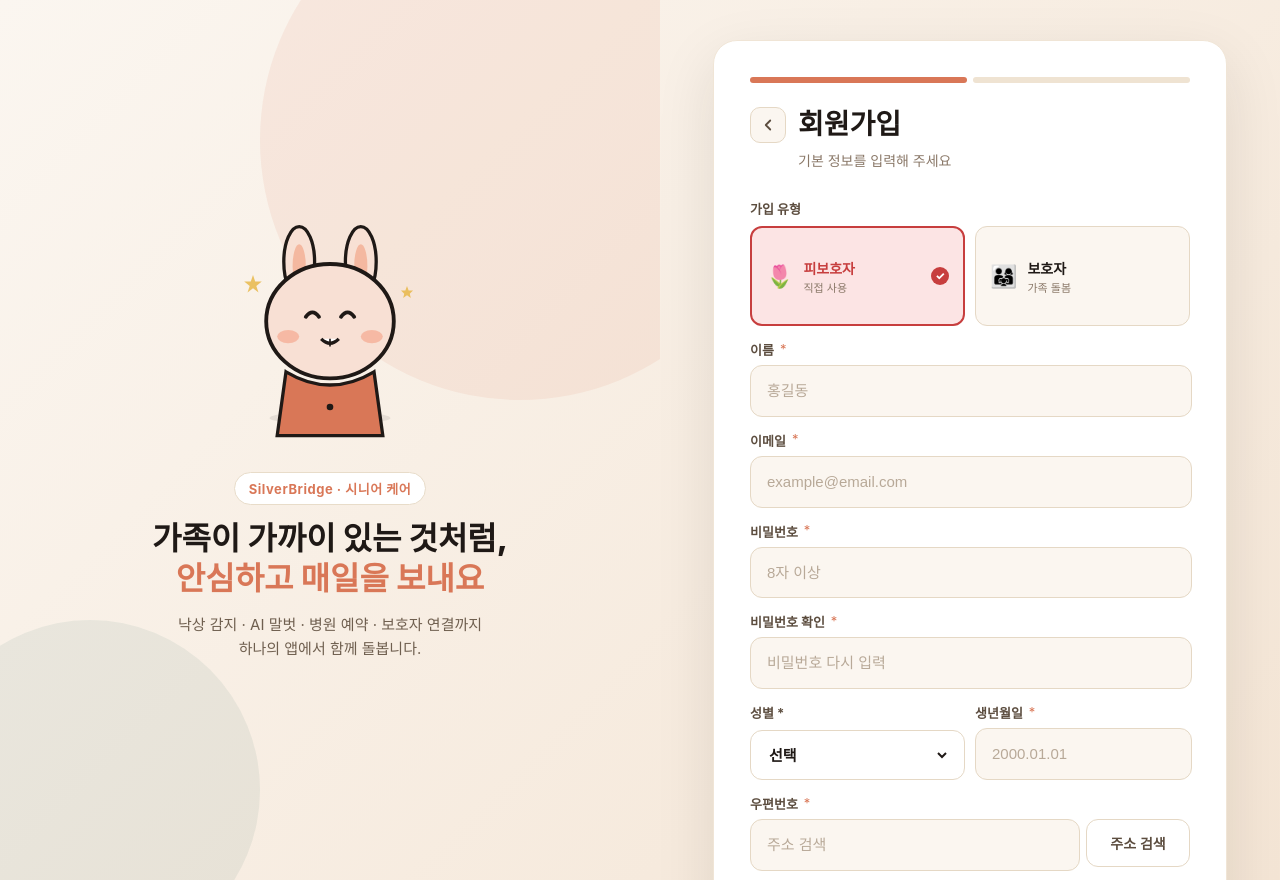
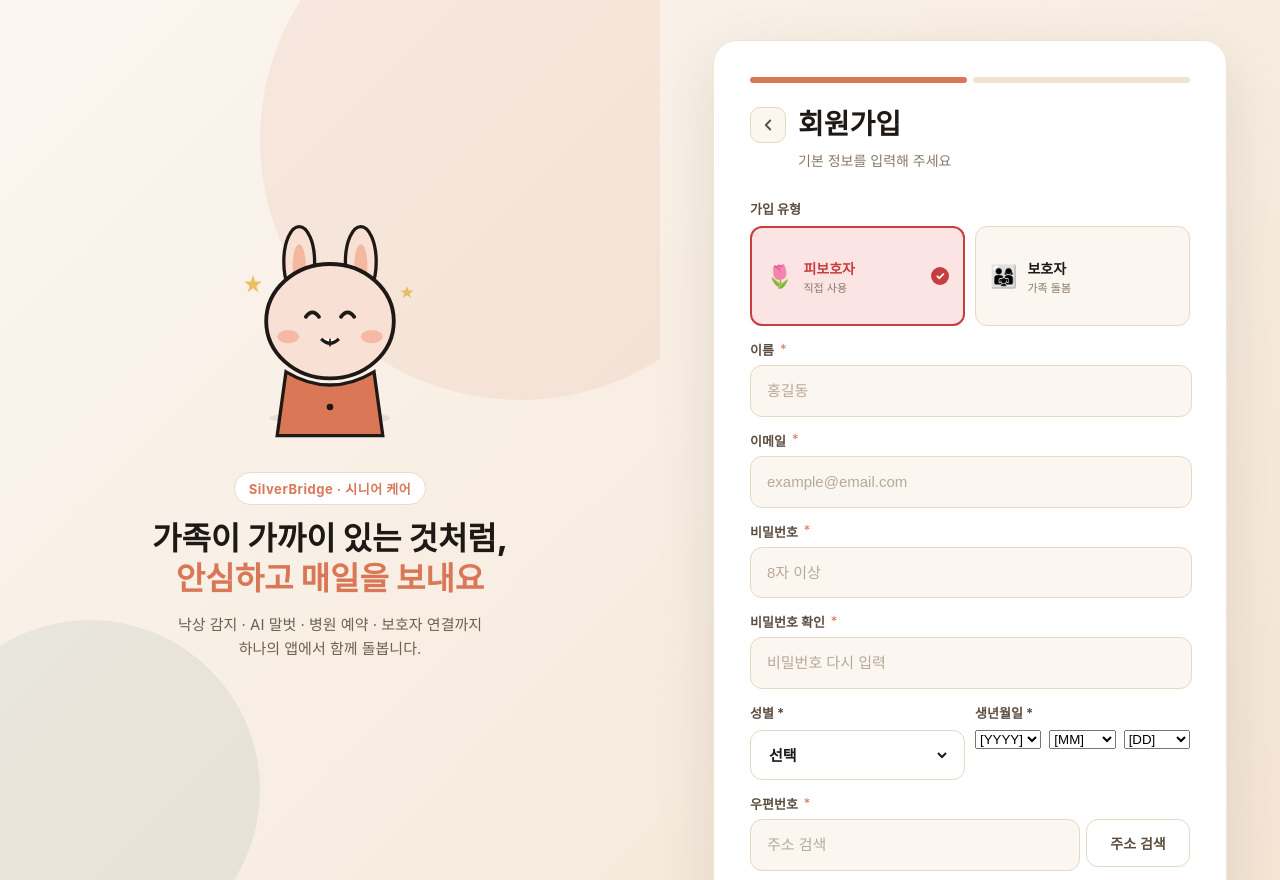
Before and after one commit to Dongyang-Mirae-University-software/SilverBridgeFe, a Next.js app: page /signup in a window 1280 px wide. Built offline with nearby package versions, Linux system fonts and the light colour scheme.

Commit message:
fix: 생년월일 셀렉트 적용

```diff
--- a/src/app/(auth)/signup/_components/SignupBasicInfoStep.module.css
+++ b/src/app/(auth)/signup/_components/SignupBasicInfoStep.module.css
@@ -2,6 +2,13 @@
   display: grid;
   grid-template-columns: repeat(2, minmax(0, 1fr));
   gap: 10px;
+}
+
+.birthDateField {
+  display: flex;
+  min-width: 0;
+  flex-direction: column;
+  gap: 8px;
 }
 
 .selectField {
@@ -36,6 +43,17 @@
   font-size: 15px;
   font-weight: 600;
   outline: none;
+}
+
+.birthDateSelects {
+  grid-template-columns: repeat(3, minmax(0, 1fr));
+}
+
+.birthDateError {
+  color: #c94f35;
+  font-size: 12px;
+  font-weight: 600;
+  line-height: 1.4;
 }
 
 .addressSearchRow {
--- a/src/app/(auth)/signup/_components/SignupBasicInfoStep.tsx
+++ b/src/app/(auth)/signup/_components/SignupBasicInfoStep.tsx
@@ -5,6 +5,7 @@ import styles from './SignupBasicInfoStep.module.css';
 import SignupRoleSelector from './SignupRoleSelector';
 import TextInput from '@/components/TextInput';
 import { SignupFormValues } from '@/hooks/useSignupForm';
+import { BirthDateSelects } from '@/components/BirthDateSelects';
 
 const cx = classNames.bind(styles);
 
@@ -24,7 +25,8 @@ interface SignupBasicInfoStepProps {
   genderField: UseFormRegisterReturn;
   addressField: UseFormRegisterReturn;
   addressDetailField: UseFormRegisterReturn;
-  birthDateField: UseFormRegisterReturn;
+  birthDateValue: string;
+  onBirthDateChange: (value: string) => void;
   postcodeField: UseFormRegisterReturn;
   onAddressSearch: () => void;
   onEmailCheck: () => void;
@@ -46,7 +48,8 @@ export default function SignupBasicInfoStep({
   genderField,
   addressField,
   addressDetailField,
-  birthDateField,
+  birthDateValue,
+  onBirthDateChange,
   postcodeField,
   onAddressSearch,
   onEmailCheck,
@@ -109,15 +112,13 @@ export default function SignupBasicInfoStep({
             </select>
           </span>
         </label>
-        <TextInput
-          label="생년월일"
-          placeholder="2000.01.01"
-          required
-          inputMode="numeric"
-          {...birthDateField}
-          error={Boolean(errors.birthDate && allValues.birthDate && allValues.birthDate.trim() !== '')}
-          errorText={errors.birthDate?.message}
-        />
+        <label className={cx('birthDateField')}>
+          <span className={cx('selectLabel')}>생년월일 *</span>
+          <BirthDateSelects className={cx('birthDateSelects')} value={birthDateValue} onChange={onBirthDateChange} />
+          {errors.birthDate?.message && allValues.birthDate && allValues.birthDate.trim() !== '' && (
+            <span className={cx('birthDateError')}>{errors.birthDate.message}</span>
+          )}
+        </label>
       </div>
       <div className={cx('addressSearchRow')}>
         <TextInput
--- a/src/app/(auth)/signup/_components/SignupForm.tsx
+++ b/src/app/(auth)/signup/_components/SignupForm.tsx
@@ -229,7 +229,8 @@ export default function SignupForm({ step, onStepChange, kakaoData }: Props) {
             passwordField={register('password', isKakaoSignup ? undefined : passwordRules('비밀번호 형식이 올바르지 않습니다.'))}
             passwordCheckField={register('passwordCheck', isKakaoSignup ? undefined : passwordCheckRules('비밀번호가 일치하지 않습니다.'))}
             genderField={register('gender', { required: '성별을 선택하세요.' })}
-            birthDateField={register('birthDate', textRules('생년월일을 입력하세요.', 1))}
+            birthDateValue={allValues.birthDate}
+            onBirthDateChange={value => setValue('birthDate', value, { shouldDirty: true, shouldValidate: true })}
             postcodeField={register('postcode', textRules('우편번호를 입력하세요.', 1))}
             addressField={register('address', textRules('주소를 입력하세요.', 1))}
             addressDetailField={register('addressDetail', textRules('상세주소를 입력하세요.', 1))}
--- /dev/null
+++ b/src/components/BirthDateSelects.module.css
@@ -0,0 +1,10 @@
+.birthDateSelects {
+  display: grid;
+  grid-template-columns: repeat(3, minmax(0, 1fr));
+  gap: 8px;
+}
+
+.birthDateSelects select {
+  width: 100%;
+  min-width: 0;
+}
--- /dev/null
+++ b/src/components/BirthDateSelects.tsx
@@ -0,0 +1,61 @@
+import classNames from 'classnames/bind';
+
+import styles from './BirthDateSelects.module.css';
+import { composeBirthDate, getBirthDateDays, getBirthDateMonths, getBirthDateYears, parseBirthDate } from '@/lib/format/birthDate';
+
+const cx = classNames.bind(styles);
+
+interface Props {
+  value: string;
+  onChange: (value: string) => void;
+  className?: string;
+}
+
+export function BirthDateSelects({ value, onChange, className }: Props) {
+  const { year, month, day } = parseBirthDate(value);
+  const days = getBirthDateDays(year, month);
+  const normalizedDay = day && days.includes(day) ? day : '';
+
+  return (
+    <div className={cx('birthDateSelects', className)}>
+      <select
+        value={year}
+        onChange={event => {
+          const nextYear = event.target.value;
+          const nextDays = getBirthDateDays(nextYear, month);
+          onChange(composeBirthDate({ year: nextYear, month, day: normalizedDay && nextDays.includes(normalizedDay) ? normalizedDay : '' }));
+        }}
+      >
+        <option value="">[YYYY]</option>
+        {getBirthDateYears().map(option => (
+          <option key={option} value={option}>
+            {option}
+          </option>
+        ))}
+      </select>
+      <select
+        value={month}
+        onChange={event => {
+          const nextMonth = event.target.value;
+          const nextDays = getBirthDateDays(year, nextMonth);
+          onChange(composeBirthDate({ year, month: nextMonth, day: normalizedDay && nextDays.includes(normalizedDay) ? normalizedDay : '' }));
+        }}
+      >
+        <option value="">[MM]</option>
+        {getBirthDateMonths().map(option => (
+          <option key={option} value={option}>
+            {option}
+          </option>
+        ))}
+      </select>
+      <select value={normalizedDay} onChange={event => onChange(composeBirthDate({ year, month, day: event.target.value }))}>
+        <option value="">[DD]</option>
+        {days.map(option => (
+          <option key={option} value={option}>
+            {option}
+          </option>
+        ))}
+      </select>
+    </div>
+  );
+}
--- a/src/components/layout/dashboard/ProfileInfoPanel.module.css
+++ b/src/components/layout/dashboard/ProfileInfoPanel.module.css
@@ -83,6 +83,10 @@
   display: grid;
   gap: 10px;
   min-width: 0;
+}
+
+.profileBirthDateSelects {
+  grid-template-columns: repeat(3, minmax(0, 1fr));
 }
 
 .profileFieldBody span {
--- /dev/null
+++ b/src/lib/format/birthDate.ts
@@ -0,0 +1,44 @@
+export type BirthDateParts = {
+  year: string;
+  month: string;
+  day: string;
+};
+
+export function parseBirthDate(value?: string | null): BirthDateParts {
+  if (!value) return { year: '', month: '', day: '' };
+
+  const [year = '', month = '', day = ''] = value.trim().split('-');
+  return {
+    year,
+    month,
+    day,
+  };
+}
+
+export function composeBirthDate(parts: BirthDateParts) {
+  const year = parts.year.trim();
+  const month = parts.month.trim();
+  const day = parts.day.trim();
+
+  if (!year || !month || !day) return '';
+  return `${year.padStart(4, '0')}-${month.padStart(2, '0')}-${day.padStart(2, '0')}`;
+}
+
+export function getBirthDateYears(startYear = 1900) {
+  const currentYear = new Date().getFullYear();
+  return Array.from({ length: currentYear - startYear + 1 }, (_, index) => String(currentYear - index));
+}
+
+export function getBirthDateMonths() {
+  return Array.from({ length: 12 }, (_, index) => String(index + 1).padStart(2, '0'));
+}
+
+export function getBirthDateDays(year: string, month: string) {
+  const numericYear = Number(year);
+  const numericMonth = Number(month);
+
+  if (!numericYear || !numericMonth) return [];
+
+  const lastDay = new Date(numericYear, numericMonth, 0).getDate();
+  return Array.from({ length: lastDay }, (_, index) => String(index + 1).padStart(2, '0'));
+}
```
Also changed, not shown: src/components/layout/dashboard/ProfileInfoPanel.tsx (+2 -15 lines).
